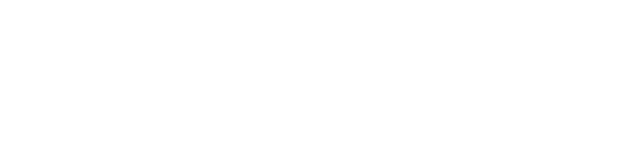
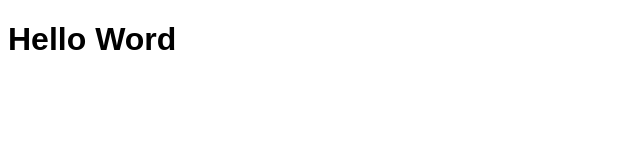
Before and after one commit to foryou15/aisyahputri.github.io, a plain HTML site: page index.html in a window 1280 px wide. Shown: the whole page, without its empty margins (0-640 px from the left). Drawn offline with Linux system fonts and the light colour scheme.

Commit message:
mengubah file index dan menambahkan file style.css

```diff
--- a/index.html
+++ b/index.html
@@ -2,8 +2,9 @@
 <html>
 <head>
 	<title>Coba Git</title>
+	<link rel="stylesheet" type="text/css" href="style.css">
 </head>
 <body>
-
+	<h1>Hello Word</h1>
 </body>
 </html>
--- /dev/null
+++ b/style.css
@@ -0,0 +1,3 @@
+body{
+	font-family: arial;
+}
```
